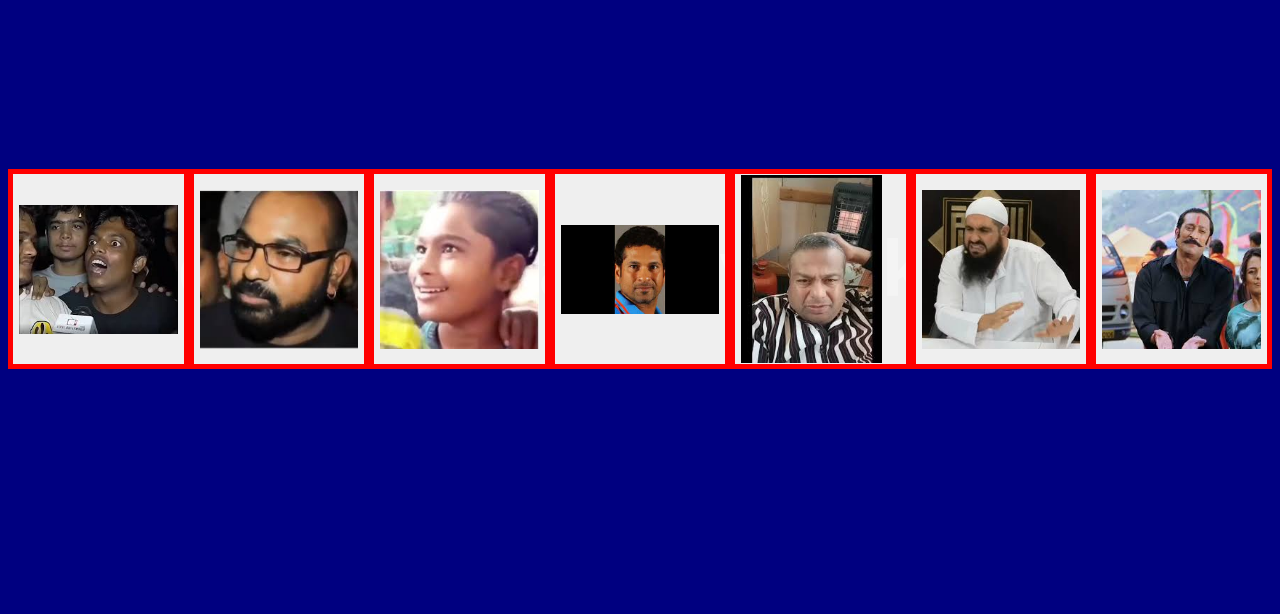
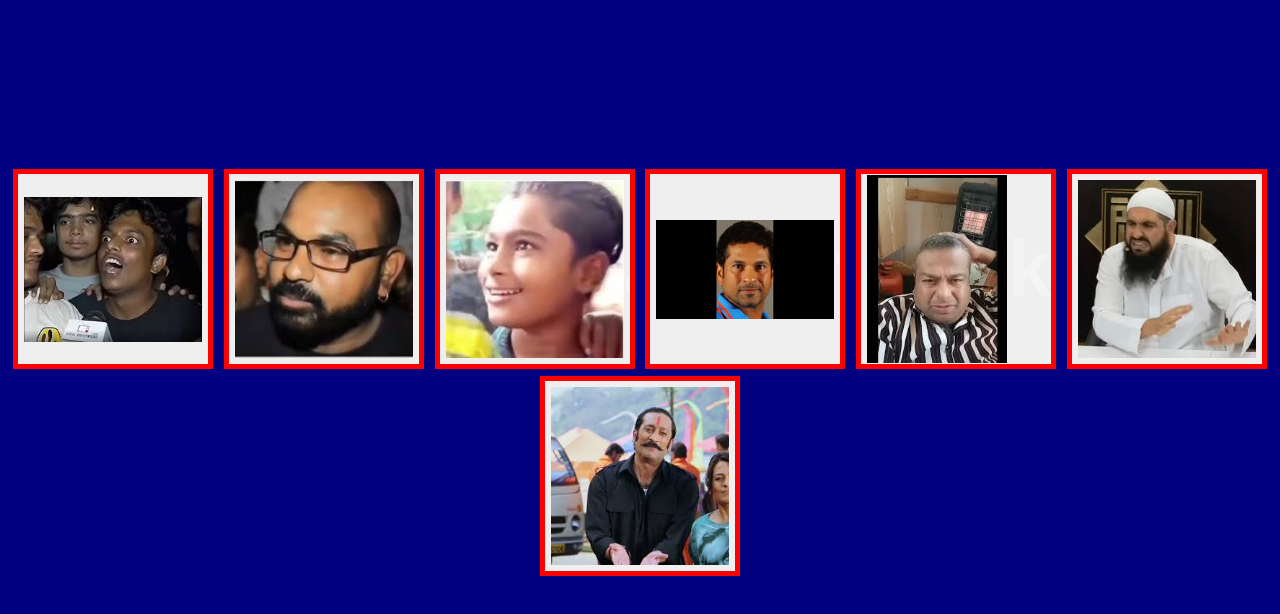
Before and after one commit to MohammedShakir137/memes, a plain HTML site: page index.html in a window 1280 px wide. Shown: the part 138-752 px from the top of the page. Drawn offline with Linux system fonts and the light colour scheme.

Commit message:
minor changes

```diff
--- a/CSS/style.css
+++ b/CSS/style.css
@@ -14,9 +14,12 @@ body{
     flex-direction: row;
     justify-content: space-around;
     margin-top: 15%;
+    flex-wrap: wrap;
+    align-items: center;
 }
 
 .meme{
+    margin-bottom: 7px;
     width: 200px;
     height: 200px;
     font-family: sans-serif;
```
